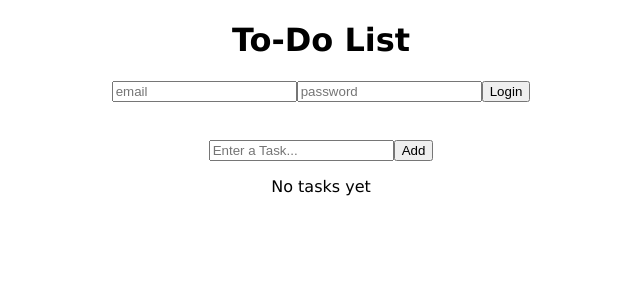
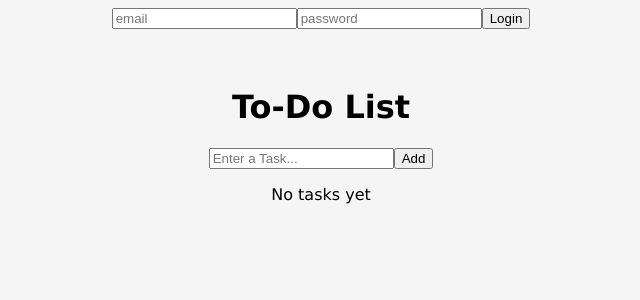
Before and after one commit to filipowskijm/To-Do-List, a React (Create React App) app: page / in a window 1280 px wide. Shown: the top 300 px of the page, without its empty margins (319-959 px from the left). Built offline with nearby package versions, Linux system fonts and the light colour scheme.

Commit message:
cleaning up/ README update

```diff
--- a/src/App.css
+++ b/src/App.css
@@ -1,13 +1,8 @@
 body {
-  background-color: white;
+  background-color: whitesmoke;
   font-family: Verdana, Geneva, Tahoma, sans-serif;
   text-align: center;
 }
 li {
   list-style-type: none;
 }
-/* .todo-list{
-  text-align: center;
-  display: flex;
-  align-items: space-between;
-}  */
--- a/src/App.js
+++ b/src/App.js
@@ -27,9 +27,9 @@ function App() {
 
   return (
     <div className="App">
-        <h1>To-Do List</h1>
       <Login />
       <br></br><br></br>
+      <h1>To-Do List</h1>
       <Form todo={todo} setTodo={setTodo} addTodo={addTodo} />
       <List todos={todos} deleteTodo={deleteTodo} />
     </div>
--- a/src/components/form.js
+++ b/src/components/form.js
@@ -1,6 +1,6 @@
 function Form({ todo, setTodo, addTodo }) {
-return(
-<div>
+  return(
+      <div>
         <input
          type="text"                       // main rendering of todo input form
          name="todo"
--- a/src/components/list.js
+++ b/src/components/list.js
@@ -1,5 +1,5 @@
 function List({ todos, deleteTodo }) {
-return (
+    return (
     <>
     {todos?.length > 0 ? (                // if number of todos is greater than 0, show the list of todos
         <ul className="todo-list">
--- a/src/components/login.js
+++ b/src/components/login.js
@@ -1,5 +1,3 @@
-import React from 'react';
-
 function Login() {
     return (
         <div className="login">
```
Also changed, not shown: 1 other file (tests, documents, lock files or other folders).
